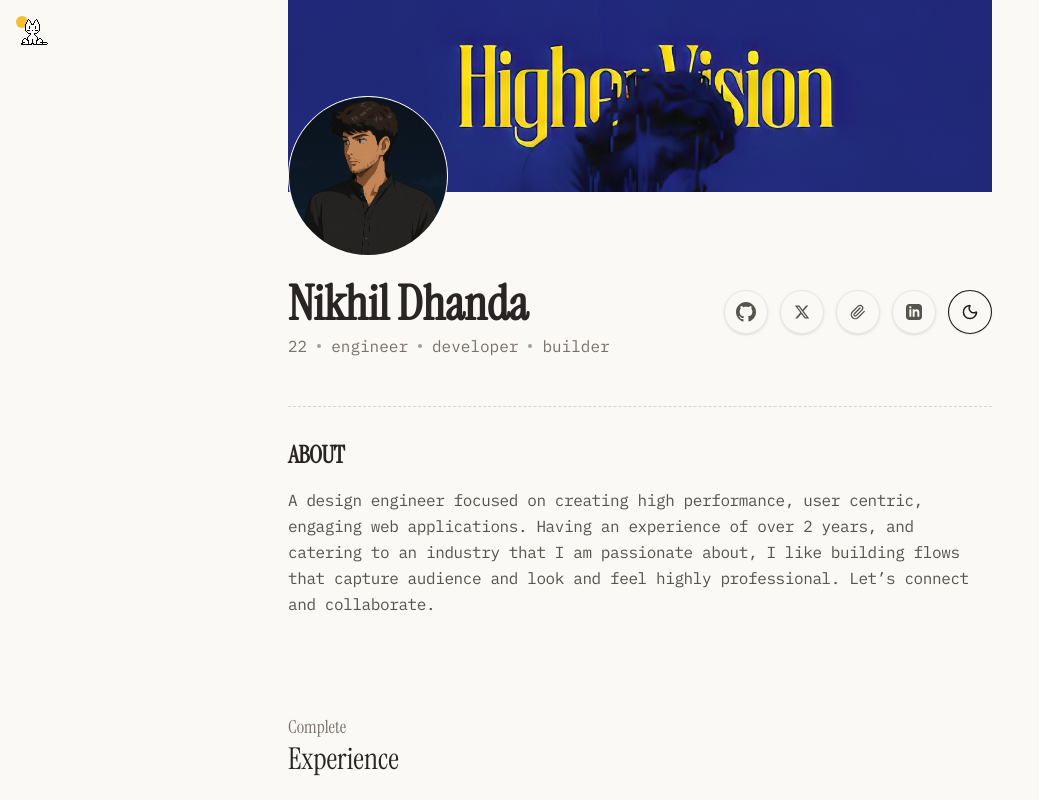
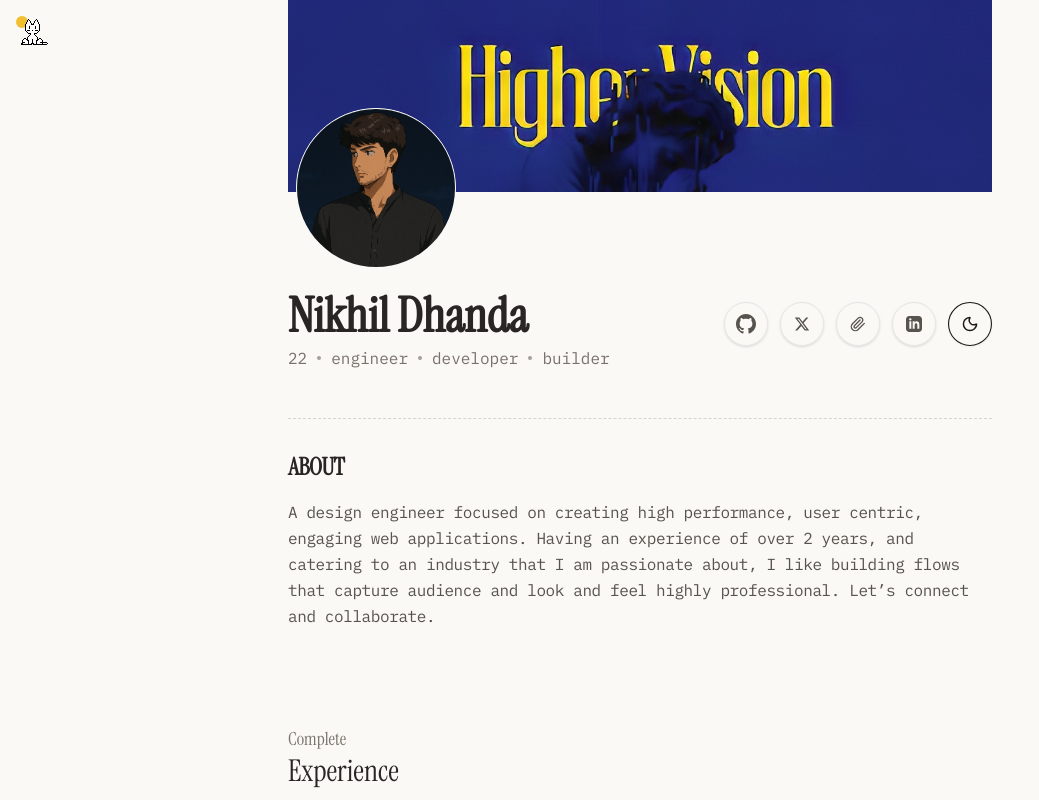
Before and after one commit to nikhildhanda04/portfolio-v3, a Next.js app: page / in a window 1280 px wide. Shown: the top 800 px of the page, without its empty margins (0-1039 px from the left). Built offline with nearby package versions, Linux system fonts and the light colour scheme; no server answers; a web font is replaced by a local one.

Commit message:
fixed pfp positioning

```diff
--- a/src/app/components/landingpage/hero.tsx
+++ b/src/app/components/landingpage/hero.tsx
@@ -34,7 +34,7 @@ export default function Hero(){
                         initial={{opacity:0, scale: 0.9}}
                         animate={{opacity:1, scale:1}}
                         transition={{duration: 0.5, delay: 0.2}}
-                        className="relative w-32 h-32 md:w-40 md:h-40 rounded-full overflow-hidden border-[1px] border-light dark:border-dark bg-light dark:bg-dark"
+                        className="relative w-32 h-32 md:w-40 md:h-40 ml-2 mt-3 rounded-full overflow-hidden border-[1px] border-light dark:border-dark bg-light dark:bg-dark"
                     >
                         <Image
                             src="/Profile.png"
```
